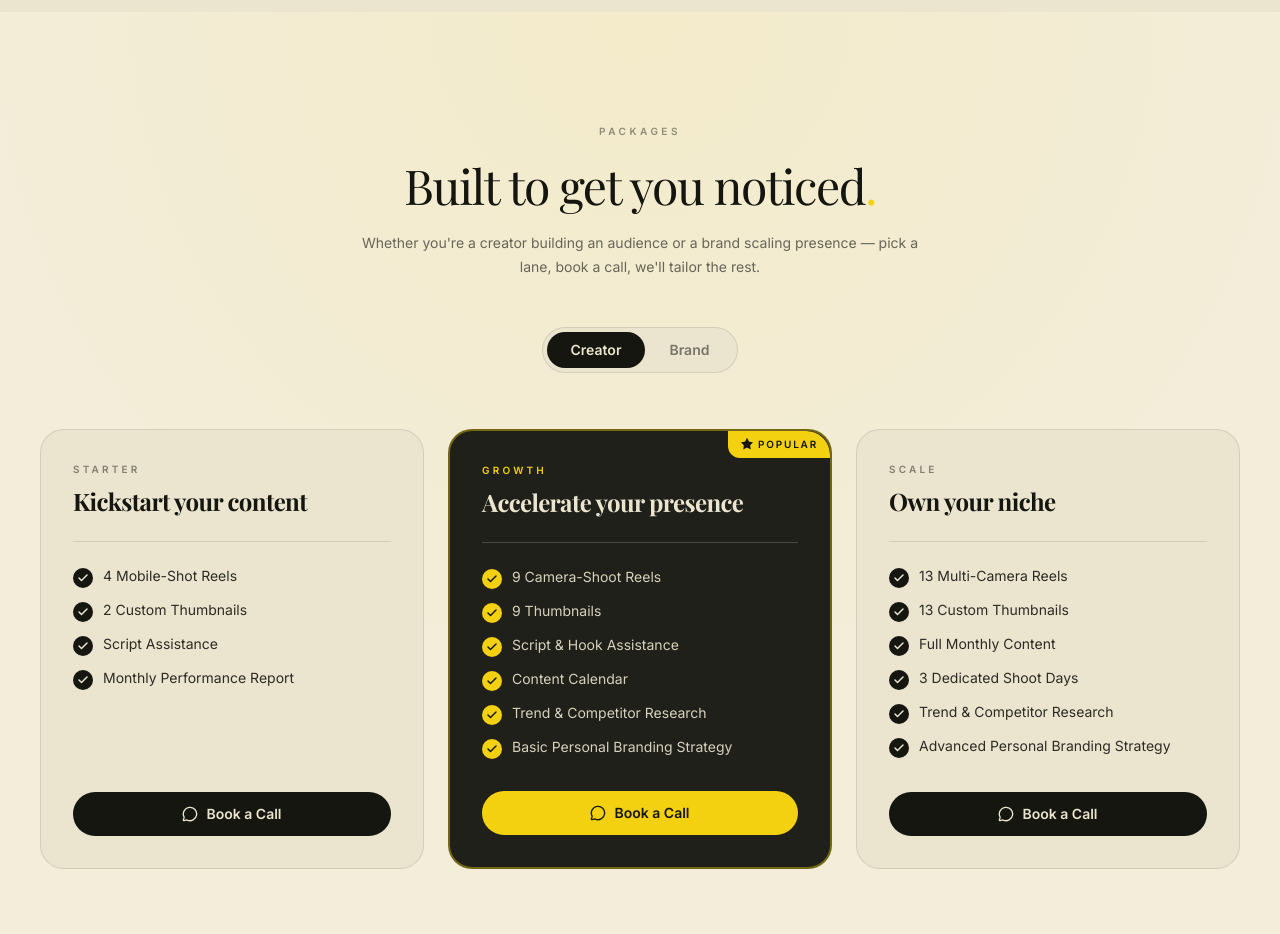
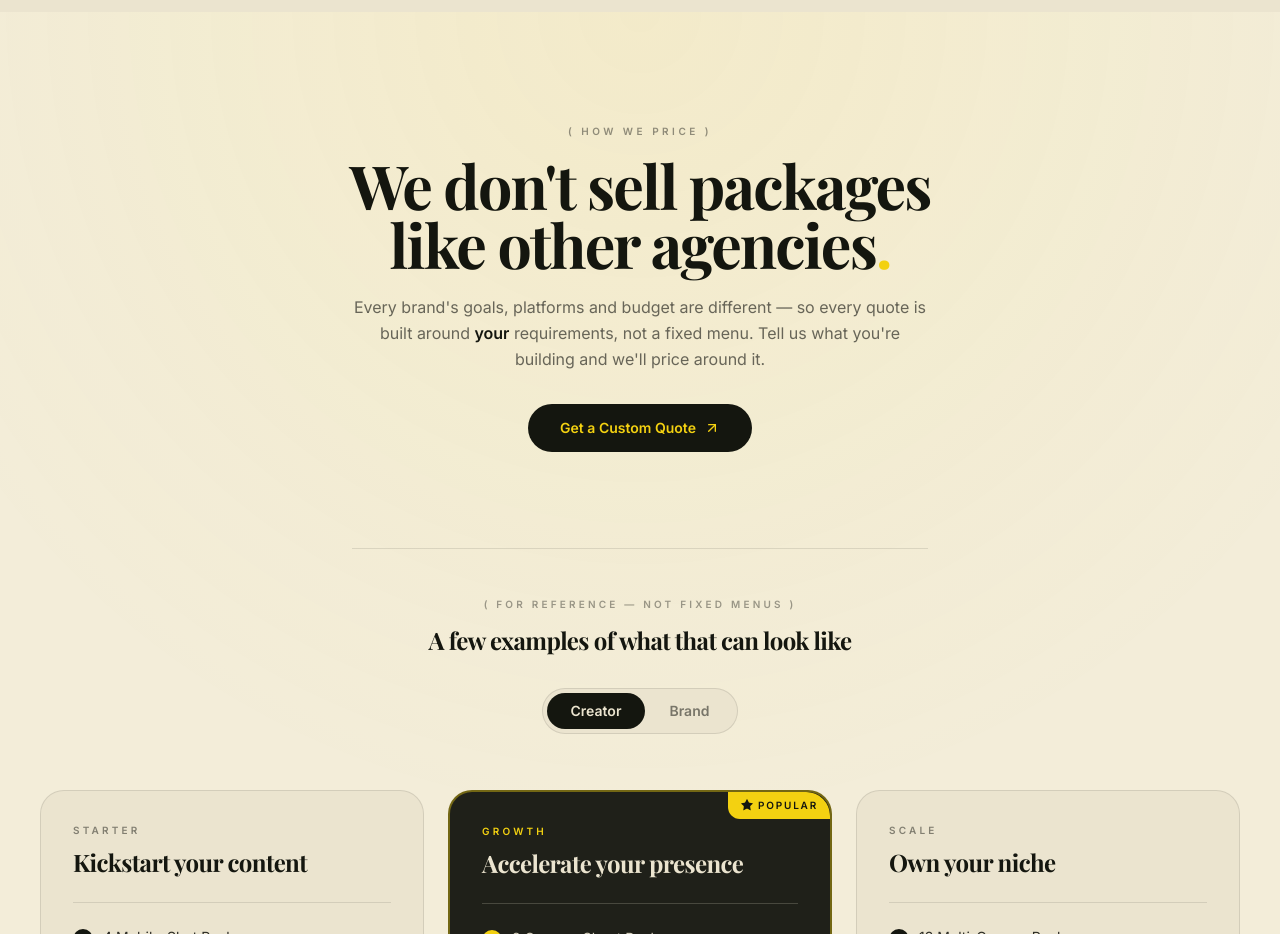
Before and after one commit to shweth5126/edibee, a React (Vite) app in the folder edibee-final-main/frontend/: page / in a window 1280 px wide. Shown: the part 2820-3754 px from the top of the page. Built offline with nearby package versions, Linux system fonts and the light colour scheme; no server answers.

Commit message:
Update Pricing.tsx

```diff
--- a/edibee-final-main/frontend/src/components/Pricing.tsx
+++ b/edibee-final-main/frontend/src/components/Pricing.tsx
@@ -212,23 +212,52 @@ export function Pricing() {
       }}
     >
       <div className="mx-auto max-w-[1200px]">
+        {/* ── Primary message: pricing is customized, not off-the-shelf ── */}
         <Reveal>
-          <div className="mb-10 space-y-4 text-center md:mb-12">
+          <div className="mx-auto max-w-3xl text-center">
             <p className="text-[10px] font-semibold uppercase tracking-[0.35em] text-charcoal/50">
-              Packages
+              ( How we price )
             </p>
-            <h2 className="mx-auto max-w-2xl font-display text-3xl leading-tight tracking-[-0.03em] text-ink md:text-5xl">
-              Built to get you noticed<span className="text-honey">.</span>
+            <h2
+              className="mx-auto mt-4 font-display font-extrabold leading-[0.98] tracking-[-0.03em] text-ink"
+              style={{ fontSize: "clamp(2.2rem, 5vw, 3.8rem)" }}
+            >
+              We don't sell packages
+              <br />
+              like other agencies<span className="text-honey">.</span>
             </h2>
-            <p className="mx-auto max-w-xl text-sm leading-6 text-charcoal/70">
-              Whether you're a creator building an audience or a brand scaling
-              presence — pick a lane, book a call, we'll tailor the rest.
+            <p className="mx-auto mt-5 max-w-xl text-[15px] leading-relaxed text-charcoal/70 md:text-base">
+              Every brand's goals, platforms and budget are different — so every
+              quote is built around <em className="not-italic font-semibold text-ink">your</em> requirements,
+              not a fixed menu. Tell us what you're building and we'll price around it.
             </p>
+            <a
+              href={wa("Hi Edibee, I'd like a custom pricing quote for my brand.")}
+              target="_blank"
+              rel="noopener noreferrer"
+              data-testid="pricing-custom-quote-cta"
+              className="group mt-8 inline-flex items-center gap-2 rounded-full bg-ink px-8 py-3.5 text-sm font-semibold text-honey transition-all duration-300 hover:bg-honey hover:text-ink"
+            >
+              Get a Custom Quote
+              <ArrowUpRight className="h-4 w-4 transition-transform duration-300 group-hover:translate-x-0.5 group-hover:-translate-y-0.5" />
+            </a>
+          </div>
+        </Reveal>
+
+        {/* ── Packages, demoted to "just examples" ── */}
+        <Reveal delay={0.1}>
+          <div className="mx-auto mt-20 max-w-xl border-t border-black/10 pt-10 text-center md:mt-24 md:pt-12">
+            <p className="text-[10px] font-semibold uppercase tracking-[0.32em] text-charcoal/45">
+              ( For reference — not fixed menus )
+            </p>
+            <h3 className="mt-3 font-display text-xl font-bold tracking-tight text-ink md:text-2xl">
+              A few examples of what that can look like
+            </h3>
           </div>
         </Reveal>
 
         {/* segment toggle */}
-        <div className="mb-12 flex justify-center md:mb-14">
+        <div className="mb-12 mt-8 flex justify-center md:mb-14">
           <div className="inline-flex rounded-full border border-black/10 bg-paper p-1">
             {(["creator", "brand"] as Segment[]).map((s) => (
               <button
```
